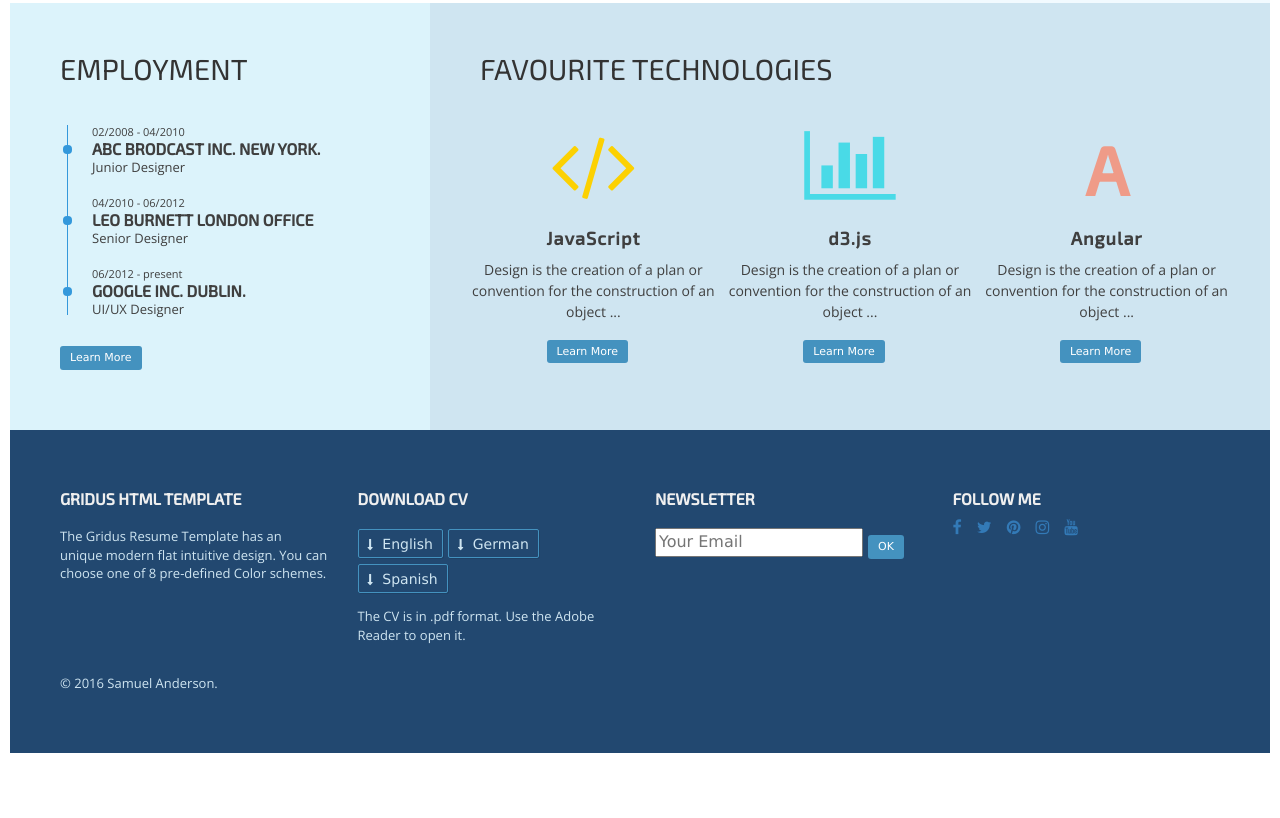
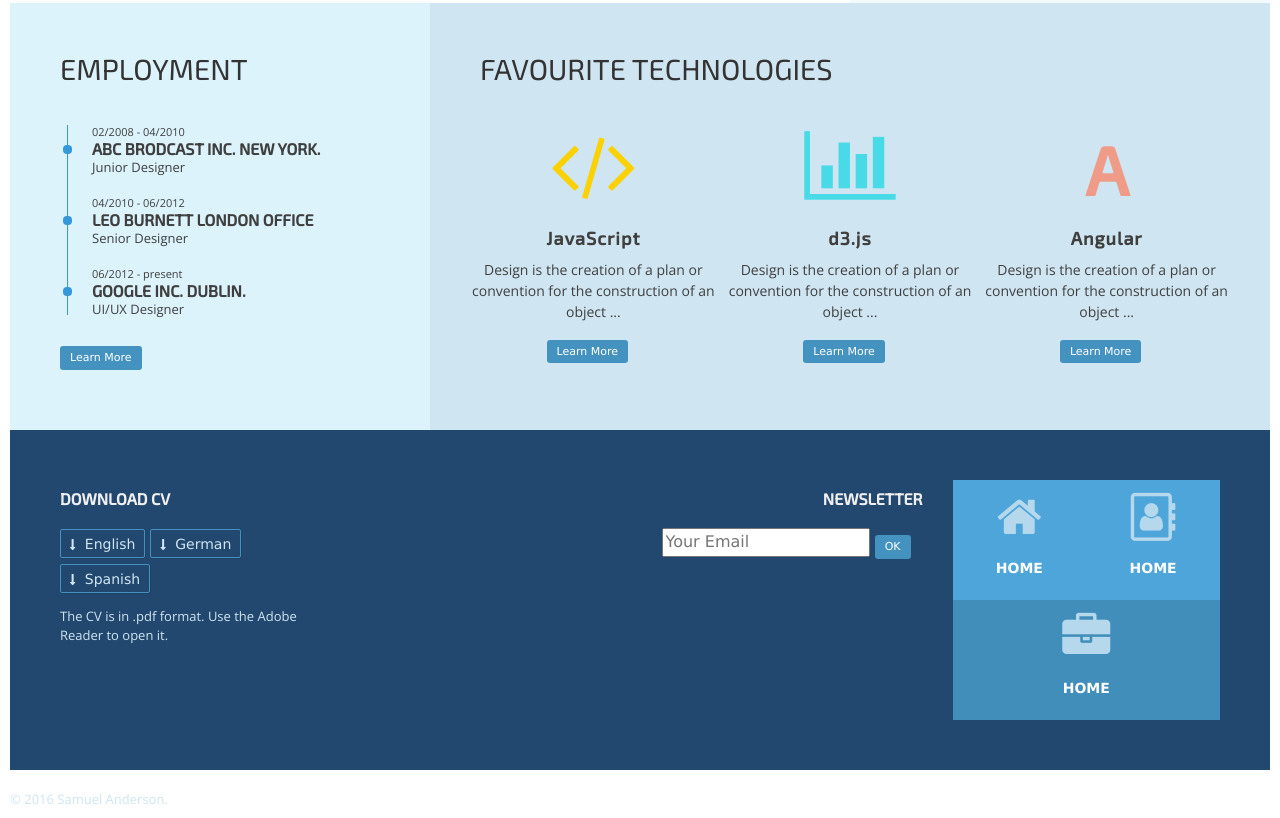
Before and after one commit to voliseq/voliseq.github.io, a website: page index.html in a window 1280 px wide. Shown: the part 737-1555 px from the top of the page. Before the commit the page ends 1490 px from the top, so only its background shows below. Drawn offline with nearby package versions, Linux system fonts and the light colour scheme.

Commit message:
Workin on footer

```diff
--- a/css/custom.css
+++ b/css/custom.css
@@ -30,6 +30,15 @@ h3.title {
 .font-accident-two-bold {
   font-weight: bold;
   font-family: "Exo 2", sans-serif; }
+
+.box span {
+  font-size: 0.875rem;
+  font-weight: 600;
+  display: block;
+  color: #fff; }
+
+.box a {
+  text-decoration: none; }
 
 .color-blue {
   color: #3498db; }
@@ -160,7 +169,7 @@ header {
   #my-info #boxes .box:hover {
     background-position: 0 -100%; }
   #my-info #boxes .box:first-child {
-    background-image: linear-gradient(to bottom, #4EA5D9 50%, #4a9ece 50%); }
+    background-image: linear-gradient(to bottom, #4ea5d9 50%, #4a9ece 50%); }
     #my-info #boxes .box:first-child i {
       position: relative;
       top: 13px; }
@@ -331,6 +340,7 @@ header {
     color: #49dae7; }
 
 footer.dark {
+  height: 340px;
   background-color: #224870; }
   footer.dark h5 {
     font-size: 1rem;
@@ -360,3 +370,34 @@ footer.dark {
     footer.dark .cv-link a:hover {
       border-color: #e74c3c;
       background: transparent; }
+  footer.dark .email {
+    text-align: right; }
+  footer.dark .box {
+    transition: background-position .5s;
+    text-align: center;
+    height: 120px; }
+    footer.dark .box:hover {
+      background-position: 0 -100%; }
+    footer.dark .box i {
+      color: #b5d8ed;
+      display: block;
+      position: relative;
+      top: 13px; }
+    footer.dark .box span {
+      position: relative;
+      top: 30px; }
+    footer.dark .box.home {
+      background-size: 200% 100%;
+      background-image: linear-gradient(to right, #4ea5d9 50%, #4a9ece 50%); }
+      footer.dark .box.home:hover {
+        background-position: -100% 0%; }
+    footer.dark .box.resume {
+      background-size: 200% 100%;
+      background-image: linear-gradient(to right, #4ea5d9 50%, #4a9ece 50%); }
+      footer.dark .box.resume:hover {
+        background-position: -100% 0%; }
+    footer.dark .box.portfolio {
+      background-size: 100% 200%;
+      background-image: linear-gradient(to bottom, #428eba 50%, #337ab7 50%); }
+      footer.dark .box.portfolio:hover {
+        background-position: 0 -100%; }
--- a/index.html
+++ b/index.html
@@ -273,16 +273,9 @@
     </div>
 
     <!-- FOOTER !-->
-    <footer class="padding-50 dark row">
+    <footer class="dark row">
         <div class="container-fluid nopadding">
-            <div class="row">
-                <div class="col-sm-3">
-                    <h5 class="font-accident-two-bold uppercase">Gridus HTML Template</h5>
-                    <p class="inline-block">
-                        The Gridus Resume Template has an unique modern flat intuitive design. You can choose one of 8 pre-defined Color schemes.
-                    </p>
-                    <div class="divider-dynamic"></div>
-                </div>
+            <div class="row padding-50">
                 <div class="col-sm-3 cv-link">
                     <h5 class="font-accident-two-bold uppercase">Download cv</h5>
                     <div class="dividewhite1"></div>
@@ -294,26 +287,34 @@
                     </p>
                     <div class="divider-dynamic"></div>
                 </div>
-                <div class="col-sm-3">
+                <div class="col-sm-6 email">
                     <h5 class="font-accident-two-bold uppercase">Newsletter</h5>
                     <div class="dividewhite1"></div>
                     <input class="newsletter-email" type="email" required="" name="ne" placeholder="Your Email">
                     <a href="#!" class="btn btn-wh-trans btn-xs">OK</a>
                     <div class="divider-dynamic"></div>
                 </div>
-                <div class="col-sm-3">
-                    <h5 class="font-accident-two-bold uppercase">Follow me</h5>
-                    <div class="follow">
-                        <ul class="list-inline social">
-                            <li><a target="_blank" href="#" class="rst-icon-facebook"><i class="fa fa-facebook"></i></a></li>
-                            <li><a target="_blank" href="#" class="rst-icon-twitter"><i class="fa fa-twitter"></i></a></li>
-                            <li><a target="_blank" href="#" class="rst-icon-pinterest"><i class="fa fa-pinterest"></i></a></li>
-                            <li><a target="_blank" href="#" class="rst-icon-instagram"><i class="fa fa-instagram"></i></a></li>
-                            <li><a target="_blank" href="#" class="rst-icon-youtube"><i class="fa fa-youtube"></i></a></li>
-                        </ul>
-                    </div>
-                    <div class="divider-dynamic"></div>
+                <div class="col-sm-12 col-md-3 email">
+                        <div class="col-sm-4 col-md-6 box home">
+                            <a href="">
+                                <i class="fa fa-home fa-3x" aria-hidden="true"></i>
+                                <span>HOME</span>
+                            </a>
+                        </div>
+                        <div class="col-sm-4 col-md-6 box resume">
+                            <a href="">
+                                <i class="fa fa-address-book-o fa-3x" aria-hidden="true"></i>
+                                <span>HOME</span>
+                            </a>
+                        </div>
+                        <div class="col-sm-4 col-md-12 box portfolio wide">
+                            <a href="">
+                                <i class="fa fa-briefcase fa-3x" aria-hidden="true"></i>
+                                <span>HOME</span>
+                            </a>
+                        </div>
                 </div>
+
             </div>
             <div class="dividewhite1"></div>
             <div class="row">
--- a/sass/footer.scss
+++ b/sass/footer.scss
@@ -1,4 +1,5 @@
 footer.dark{
+    height: 340px;
     background-color: $color-footer-bg;
     h5{
         font-size: 1rem;
@@ -33,4 +34,48 @@ footer.dark{
             background: transparent;
         }
     }
+    .email{
+        text-align: right;
+    }
+
+    .box{
+        transition: background-position .5s;
+        &:hover {
+            background-position: 0 -100%;
+        }
+        text-align: center;
+        i{
+            color: $color-nav-i;
+            display: block;
+            position: relative;
+            top: 13px;
+        }
+        span{
+            position: relative;
+            top: 30px;
+        }
+
+        &.home{
+            background-size: 200% 100%;
+            background-image: linear-gradient(to right, $color-box-home 50%, $color-box-home-hover 50%);
+            &:hover{
+                background-position: -100% 0%;
+            }
+        }
+        &.resume{
+            background-size: 200% 100%;
+            background-image: linear-gradient(to right, $color-box-home 50%, $color-box-home-hover 50%);
+            &:hover{
+                background-position: -100% 0%;
+            }
+        }
+        &.portfolio{
+            background-size: 100% 200%;
+            background-image: linear-gradient(to bottom, $color-box-portfolio 50%, $color-box-portfolio-hover 50%);
+            &:hover {
+                background-position: 0 -100%;
+            }
+        }
+        height: 120px;
+    }
 }
--- a/sass/general.scss
+++ b/sass/general.scss
@@ -3,6 +3,14 @@ $color-blue: #3498db;
 $color-light-blue: #dcf3fb;
 $color-light-blue2: #cfe5f1;
 $color-footer-bg: #224870;
+$color-box-home: #4ea5d9;
+$color-box-home-hover: #4a9ece;
+$color-box-resume: #4a9ece;
+$color-box-resume-hover: #428eba;
+$color-box-portfolio: #428eba;
+$color-box-portfolio-hover: #337ab7;
+$color-nav-i: #b5d8ed;
+
 @import url('https://fonts.googleapis.com/css?family=Exo+2:200,400,500');
 @import url('https://fonts.googleapis.com/css?family=Open+Sans:400,700');
 //fonts
@@ -39,6 +47,15 @@ h3.title{
 .font-accident-two-bold{
     font-weight: bold;
     font-family: "Exo 2", sans-serif;
+}
+.box span{
+    font-size: 0.875rem;
+    font-weight: 600;
+    display: block;
+    color: #fff;
+}
+.box a{
+    text-decoration: none;
 }
 // colors
 .color-blue {
```
Also changed, not shown: sass/header.scss (+20 -19 lines).
